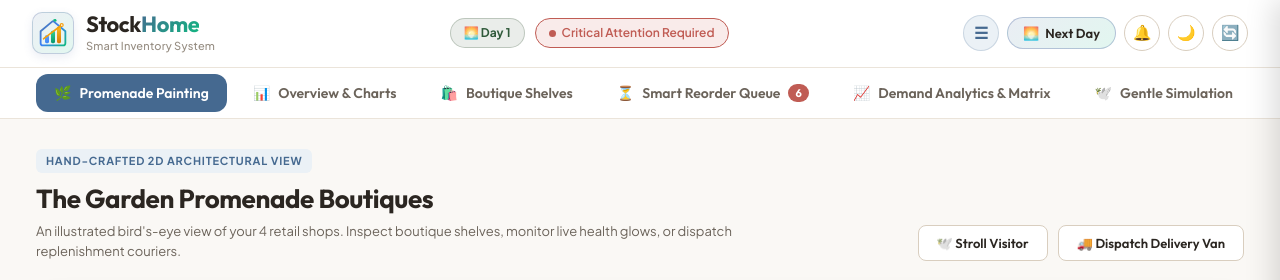
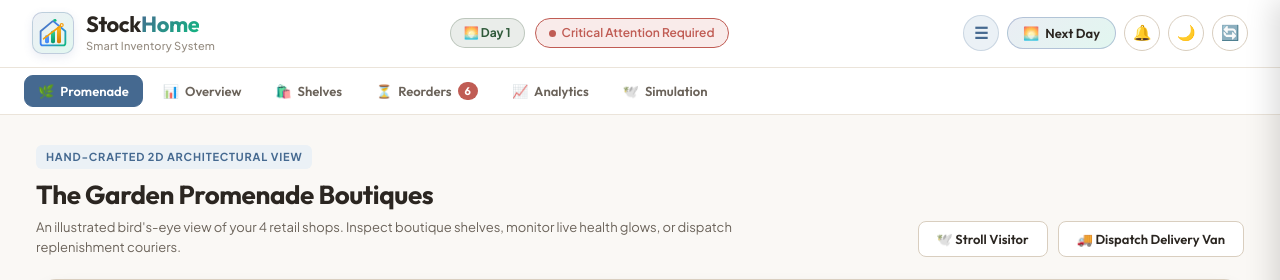
Before and after one commit to nandita3035-beai25/StockHome, a web app: page / in a window 1280 px wide. Shown: the top 280 px of the page. Run offline with its HTML, style and script files only (its server is not run), Linux system fonts and the light colour scheme; data that the repository does not hold is empty; some web fonts are replaced.

Commit message:
style(nav): compact tab labels and suppress horizontal scrollbar for clean fit

```diff
--- a/index.html
+++ b/index.html
@@ -87,24 +87,24 @@
   <!-- NAVIGATION TABS -->
   <nav class="app-nav">
     <div class="nav-inner">
-      <button class="nav-item active" data-tab="tab-painted-mall">
-        <span class="nav-icon">🌿</span> Promenade Painting
+      <button class="nav-item active" data-tab="tab-painted-mall" title="The Garden Promenade 2D Architectural View">
+        <span class="nav-icon">🌿</span> Promenade
       </button>
-      <button class="nav-item" data-tab="tab-overview">
-        <span class="nav-icon">📊</span> Overview & Charts
+      <button class="nav-item" data-tab="tab-overview" title="Executive Inventory Overview & Charts">
+        <span class="nav-icon">📊</span> Overview
       </button>
-      <button class="nav-item" data-tab="tab-catalog">
-        <span class="nav-icon">🛍️</span> Boutique Shelves
+      <button class="nav-item" data-tab="tab-catalog" title="Boutique Shelves & Product Directory">
+        <span class="nav-icon">🛍️</span> Shelves
       </button>
-      <button class="nav-item" data-tab="tab-reorder">
-        <span class="nav-icon">⏳</span> Smart Reorder Queue
+      <button class="nav-item" data-tab="tab-reorder" title="Automated Replenishment & Urgency Queue">
+        <span class="nav-icon">⏳</span> Reorders
         <span class="tab-chip" id="chipReorderCount">0</span>
       </button>
-      <button class="nav-item" data-tab="tab-analytics">
-        <span class="nav-icon">📈</span> Demand Analytics & Matrix
+      <button class="nav-item" data-tab="tab-analytics" title="Demand Forecasting & Sector Matrix">
+        <span class="nav-icon">📈</span> Analytics
       </button>
-      <button class="nav-item" data-tab="tab-simulation">
-        <span class="nav-icon">🕊️</span> Gentle Simulation
+      <button class="nav-item" data-tab="tab-simulation" title="Gentle Footfall & Purchasing Simulation">
+        <span class="nav-icon">🕊️</span> Simulation
         <span class="active-dot" id="simLiveDot"></span>
       </button>
     </div>
--- a/style.css
+++ b/style.css
@@ -286,40 +286,52 @@ body.theme-twilight .pill-badge.pill-day {
 .app-nav {
   background: var(--bg-surface);
   border-bottom: 1px solid var(--border-light);
-  padding: 6px 36px;
+  padding: 6px 24px;
 }
 
 .nav-inner {
   display: flex;
-  gap: 8px;
+  align-items: center;
+  gap: 6px;
   overflow-x: auto;
+  scrollbar-width: none;
+  -ms-overflow-style: none;
+}
+
+.nav-inner::-webkit-scrollbar {
+  display: none;
+  width: 0;
+  height: 0;
 }
 
 .nav-item {
   font-family: 'Outfit', sans-serif;
-  font-size: 14px;
+  font-size: 13px;
   font-weight: 600;
   color: var(--text-secondary);
   background: transparent;
-  border: none;
-  padding: 10px 18px;
-  border-radius: 12px;
+  border: 1px solid transparent;
+  padding: 7px 13px;
+  border-radius: 9px;
   cursor: pointer;
-  display: flex;
-  align-items: center;
-  gap: 8px;
-  transition: all 0.2s ease;
+  display: inline-flex;
+  align-items: center;
+  gap: 6px;
+  transition: all 0.18s ease;
   white-space: nowrap;
+  flex-shrink: 0;
 }
 
 .nav-item:hover {
   background: var(--bg-surface-subtle);
   color: var(--text-primary);
+  border-color: var(--border-light);
 }
 
 .nav-item.active {
   background: var(--slate-blue);
   color: #FFFFFF;
+  border-color: var(--slate-blue);
 }
 
 .tab-chip {
@@ -1707,16 +1719,20 @@ body.theme-twilight .tag-purple {
     gap: 6px;
     padding: 2px 0;
     scrollbar-width: none;
+    -ms-overflow-style: none;
     -webkit-overflow-scrolling: touch;
+    flex-wrap: wrap;
   }
   .nav-inner::-webkit-scrollbar {
     display: none;
+    width: 0;
+    height: 0;
   }
 
   .nav-item {
-    padding: 8px 14px;
-    font-size: 13px;
-    flex-shrink: 0;
+    padding: 6px 11px;
+    font-size: 12.5px;
+    border-radius: 8px;
   }
 
   .app-viewport {
```
Also changed, not shown: webapp/index.html (+12 -12 lines), webapp/style.css (+29 -13 lines).
